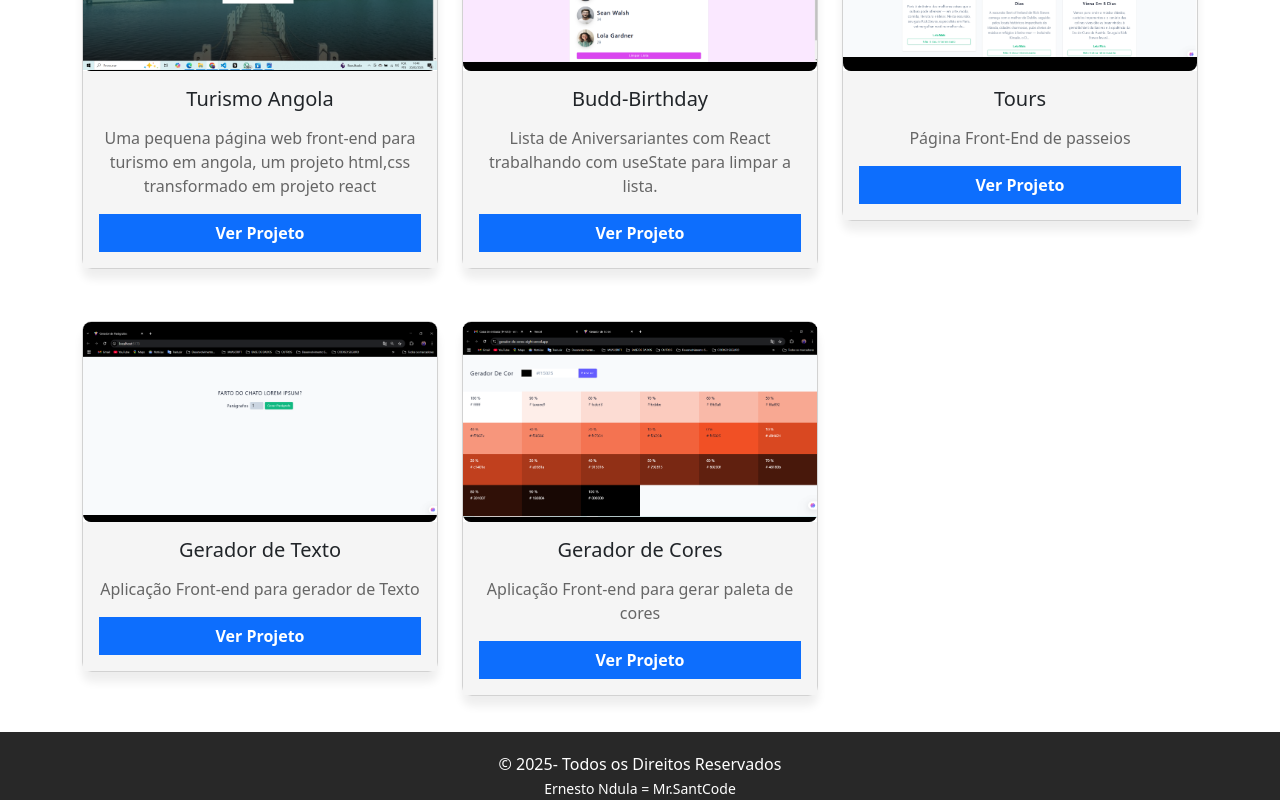
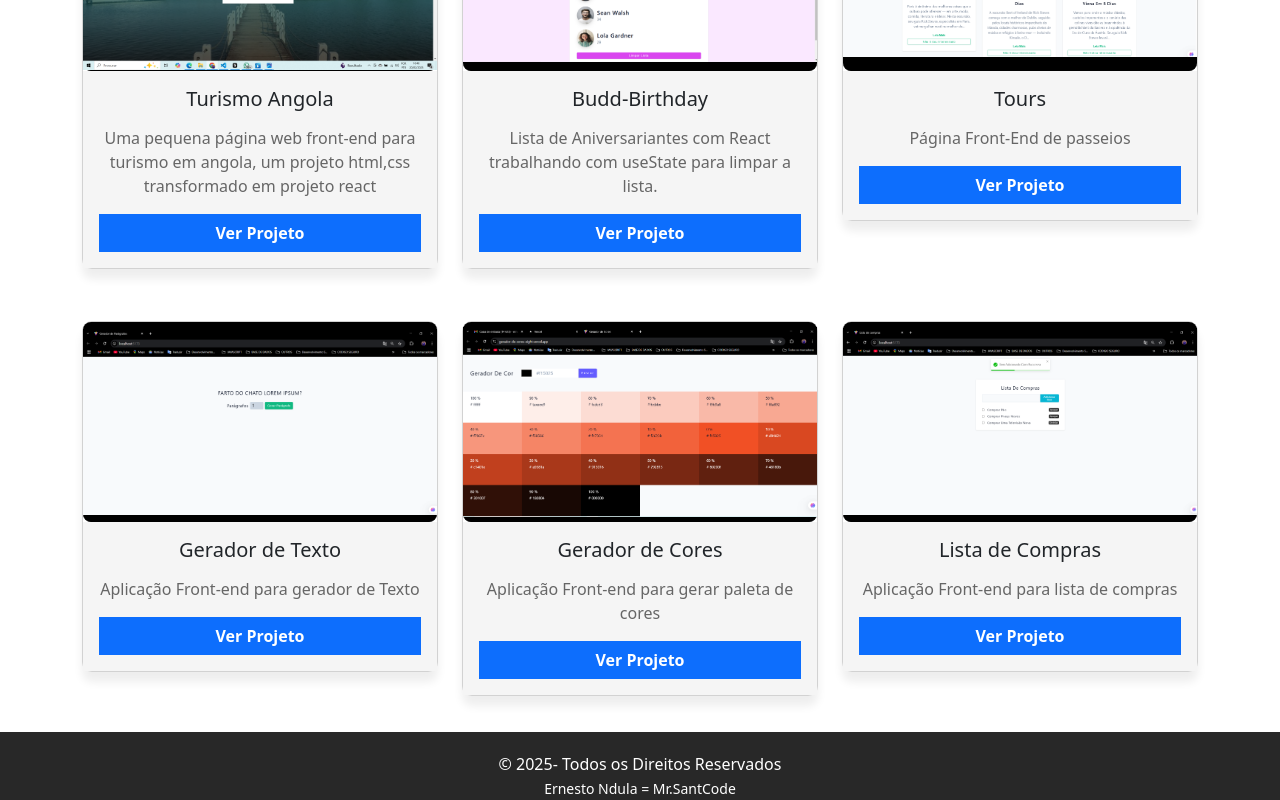
Before and after one commit to ernestondula12/Arsenal-projetos, a React (Create React App) app: page / in a window 1280 px wide. Shown: the part 1278-2078 px from the top of the page. Built offline with nearby package versions, Linux system fonts and the light colour scheme.

Commit message:
Adiconamos o projeto lista de compras

```diff
--- a/src/data.js
+++ b/src/data.js
@@ -76,6 +76,13 @@ const projetos = [
     description: 'Aplicação Front-end para gerar paleta de cores',
     site: "https://gerador-de-cores-eight.vercel.app/"
   },
+  {
+    id: 12,
+    title: "Lista de Compras",
+    img: "./images/ListaCompras.png",
+    description: 'Aplicação Front-end para lista de compras',
+    site: "https://lista-compras-sandy.vercel.app/"
+  },
   ]
 
   export default projetos;
```
Also changed, not shown: public/images/ListaCompras.png (added).
